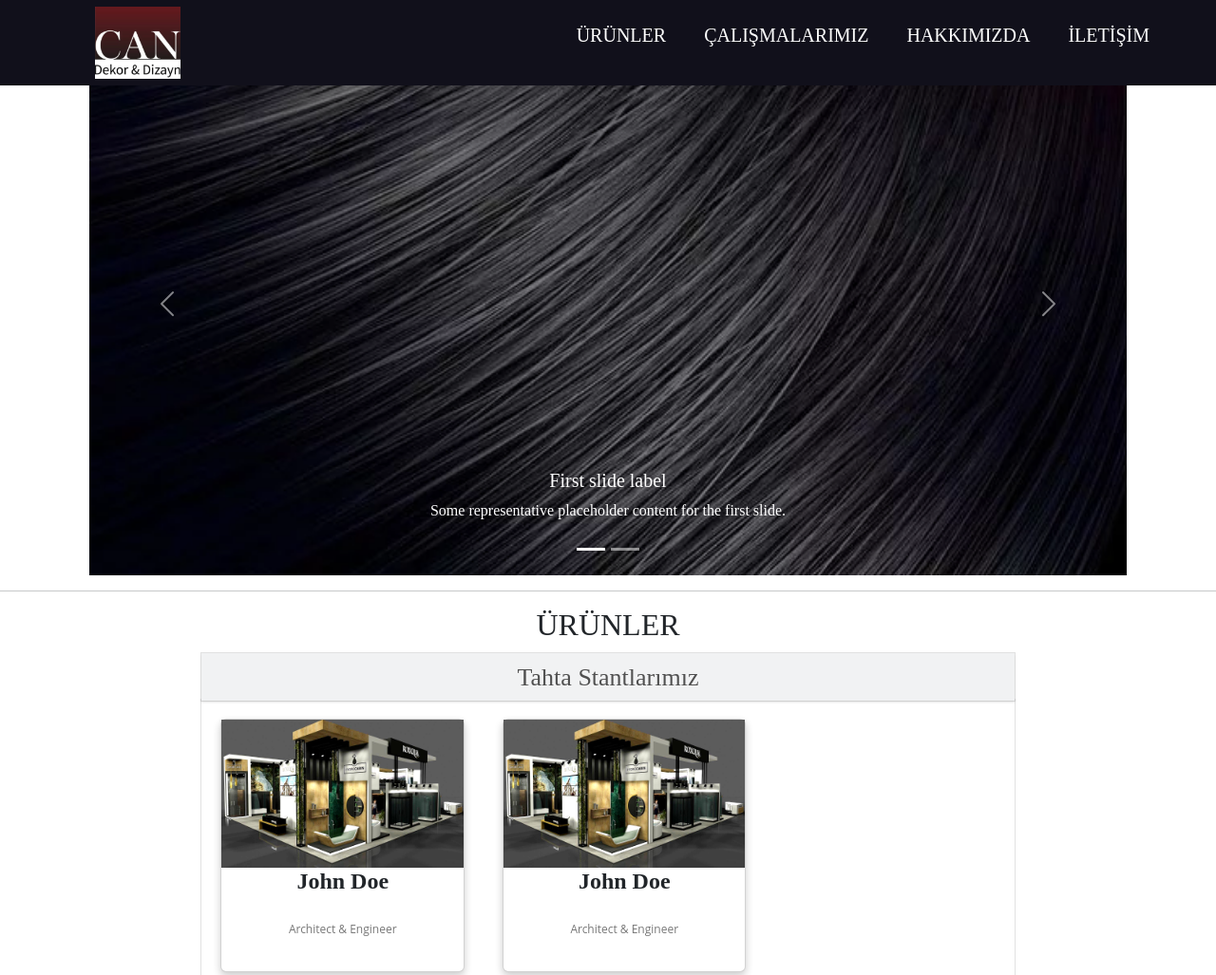
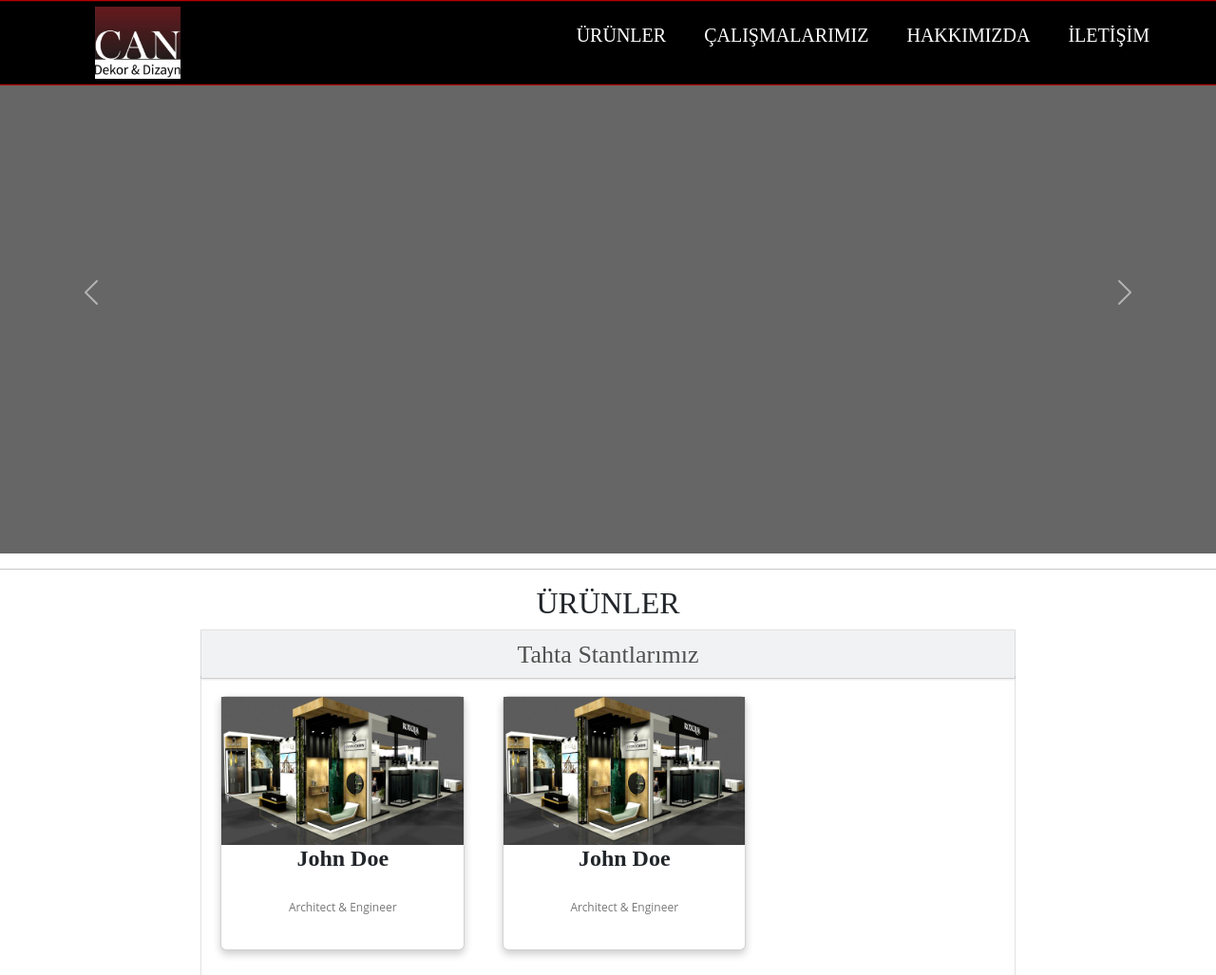
Before and after one commit to Cansinyrkl/can-dekor-dizayn, a website: page index.html in a window 1280 px wide. Shown: the top 1027 px of the page at 95% size. Drawn offline with nearby package versions, Linux system fonts and the light colour scheme.

Commit message:
navbar change color

```diff
--- a/assets/css/main.css
+++ b/assets/css/main.css
@@ -19,7 +19,8 @@ body {
 header {
   width: 100%;
   height: 100px;
-  background: #11101b;
+  background: rgb(255, 0, 0);
+  background: linear-gradient(0deg, rgba(255, 0, 0, 1) 0%, rgba(0, 0, 0, 1) 2%, rgba(0, 0, 0, 1) 98%, rgba(255, 0, 0, 1) 100%);
   display: flex;
   align-items: center;
   justify-content: space-between;
@@ -41,7 +42,7 @@ header {
 
 .nav-bar ul li a {
   display: block;
-  color: #fefefe;
+  color: white;
   font-size: 20px;
   padding: 10px 15px;
   border-radius: 50px;
--- a/index.html
+++ b/index.html
@@ -52,44 +52,31 @@
   <hr>
 
   <!-- Carosel başlangıç -->
+
   <div class="bg" id="Anasayfa">
-    <div class="container bg">
-      <section class="container-fluid ">
-        <div id="carouselExampleCaptions " class="carousel slide" data-bs-ride="false">
-          <div class="carousel-indicators">
-            <button type="button" data-bs-target="#carouselExampleCaptions" data-bs-slide-to="0" class="active"
-              aria-current="true" aria-label="Slide 1"></button>
-            <button type="button" data-bs-target="#carouselExampleCaptions" data-bs-slide-to="1"
-              aria-label="Slide 2"></button>
-          </div>
+    <div id="carouselExampleControls" class="carousel slide" data-bs-ride="carousel">
       <div class="carousel-inner">
         <div class="carousel-item active">
-              <img src="assets/img/1.webp" class="d-block w-100" alt="assets/css/img/1.webp" />
-              <div class="carousel-caption d-none d-md-block">
-                <h5>First slide label</h5>
-                <p>Some representative placeholder content for the first slide.</p>
+          <svg class="bd-placeholder-img bd-placeholder-img-lg d-block w-100" width="800" height="550" role="img" aria-label="Placeholder: First slide"  focusable="false"><rect width="100%" height="100%" fill="#777"></rect></svg>
+
+        </div>
+        <div class="carousel-item">
+          <svg class="bd-placeholder-img bd-placeholder-img-lg d-block w-100" width="800" height="550" role="img" aria-label="Placeholder: Second slide"  focusable="false"><rect width="100%" height="100%" fill="#666"></rect></svg>
+
+        </div>
+        <div class="carousel-item">
+          <svg class="bd-placeholder-img bd-placeholder-img-lg d-block w-100" width="800" height="550" role="img" aria-label="Placeholder: Third slide"  focusable="false"><rect width="100%" height="100%" fill="#555"></rect></svg>
+
         </div>
       </div>
-            <div class="carousel-item">
-              <img src="assets/img/1.webp" class="d-block w-100" alt="assets/css/img/1.webp" />
-              <div class="carousel-caption d-none d-md-block">
-                <h5>Second slide label</h5>
-                <p>Some representative placeholder content for the second slide.</p>
-              </div>
-            </div>
-          </div>
-          <button class="carousel-control-prev" type="button" data-bs-target="#carouselExampleCaptions"
-            data-bs-slide="prev">
+      <button class="carousel-control-prev" type="button" data-bs-target="#carouselExampleControls" data-bs-slide="prev">
         <span class="carousel-control-prev-icon" aria-hidden="true"></span>
         <span class="visually-hidden">Previous</span>
       </button>
-          <button class="carousel-control-next" type="button" data-bs-target="#carouselExampleCaptions"
-            data-bs-slide="next">
+      <button class="carousel-control-next" type="button" data-bs-target="#carouselExampleControls" data-bs-slide="next">
         <span class="carousel-control-next-icon" aria-hidden="true"></span>
         <span class="visually-hidden">Next</span>
       </button>
-        </div>
-      </section>
     </div>
 
     <!-- Carosel bitiş -->
@@ -271,10 +258,10 @@
               </ul>
               <hr>
               <ul class="social-media-list">
-                <li><a href="https://www.instagram.com/can.yrkl" target="_blank" class="contact-icon">
+                <li><a href="https://www.instagram.com/can.yrkl" class="contact-icon">
                     <i class="fa-brands fa-instagram"></i></a>
                 </li>
-                <li><a href="https://www.instagram.com/can.yrkl" target="_blank" class="contact-icon">
+                <li><a href="https://www.instagram.com/can.yrkl" class="contact-icon">
                     <i class="fa-brands fa-twitter"></i></a>
                 </li>
               </ul>
```
Lines whose indentation alone changed are shown as unchanged.
